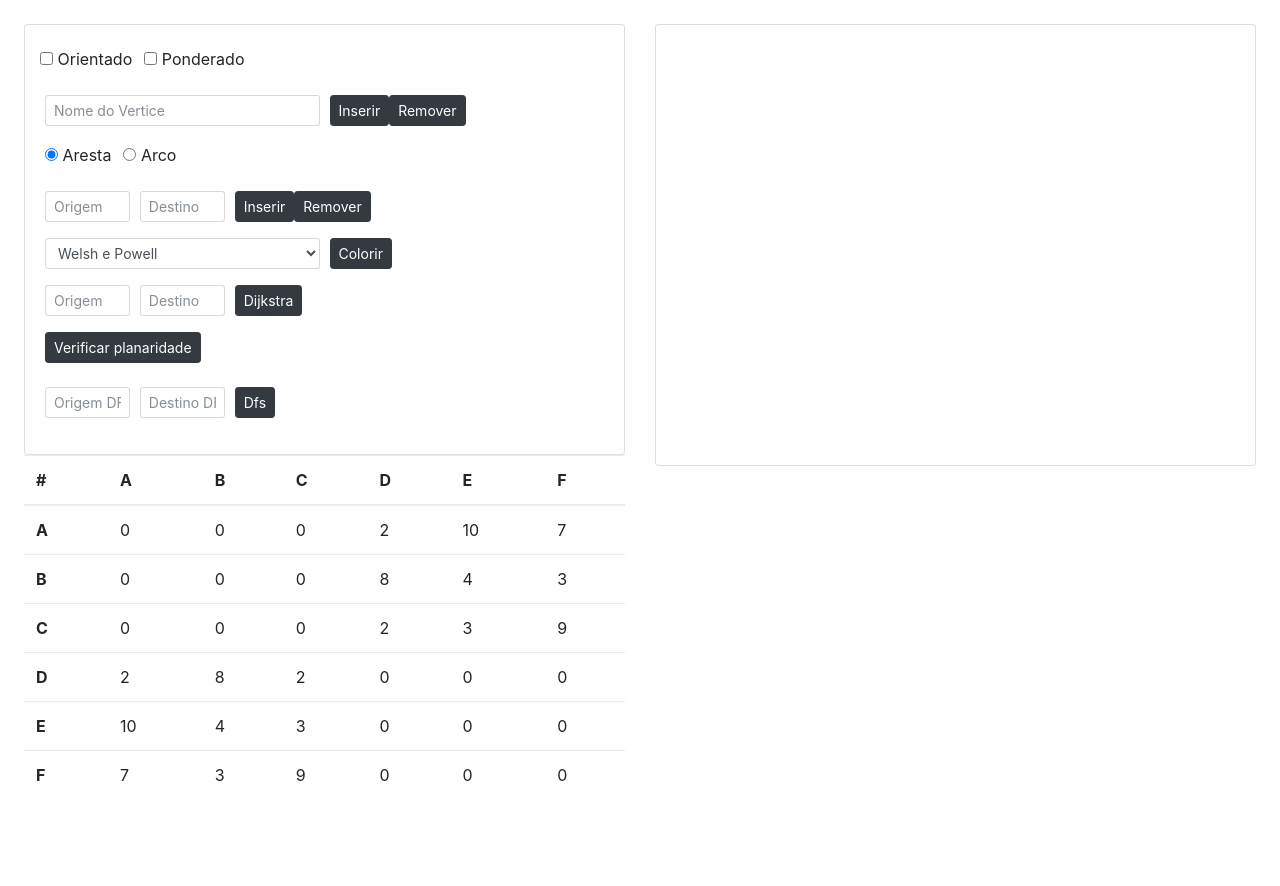
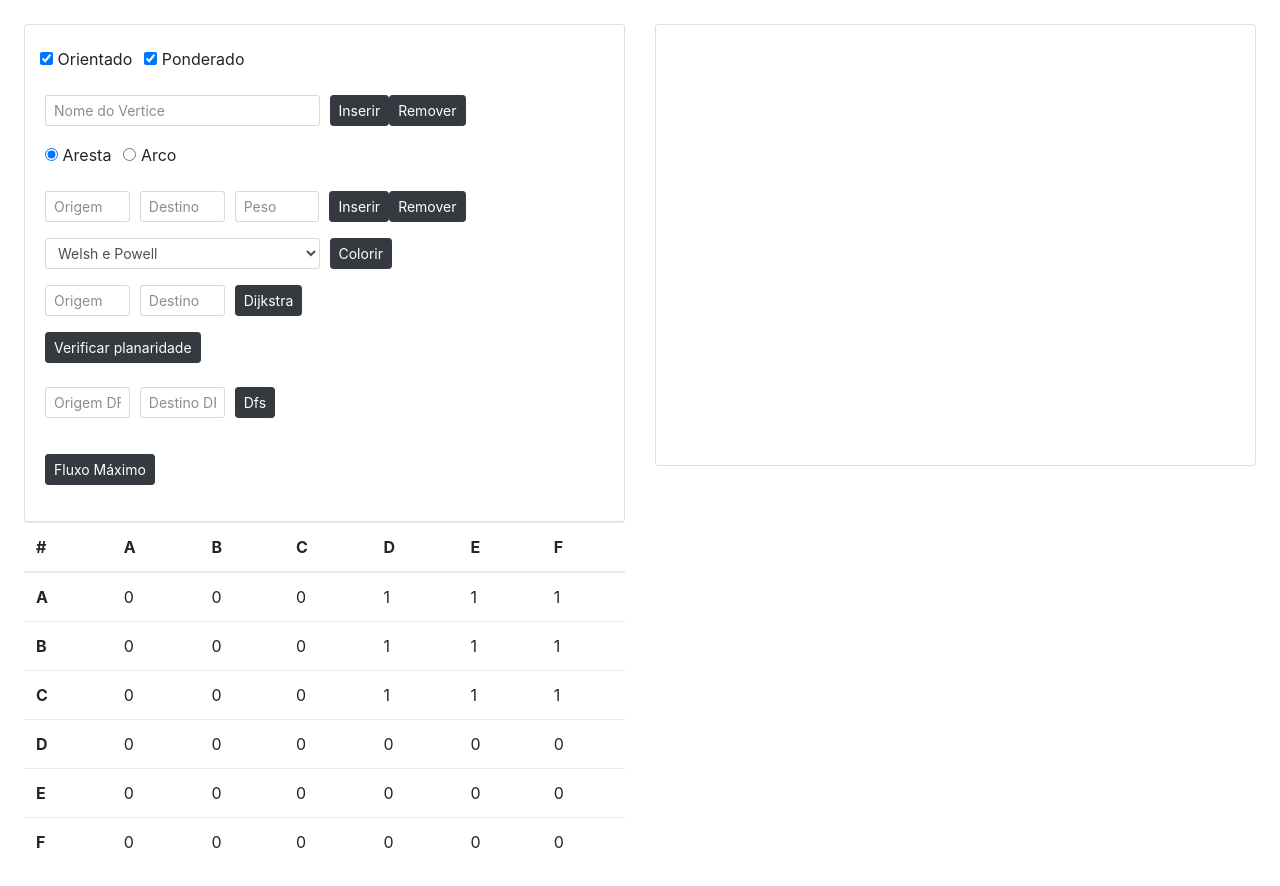
Before and after one commit to CarlinhosSousaJunior/TrabalhoGrafos, an Angular app: page / in a window 1280 px wide. Shown: the top 886 px of the page. Before the commit the page ends 839 px from the top, so only its background shows below. Built offline with nearby package versions, Linux system fonts and the light colour scheme.

Commit message:
DFS no Ford Fukerson OK

```diff
--- a/src/app/app.component.ts
+++ b/src/app/app.component.ts
@@ -22,6 +22,8 @@ export class AppComponent {
 
   constructor() {
      //1
+    this.grafo.isOrientado = true;
+    this.grafo.isPonderado = true;
 
     this.grafo.inserirVertice('A');
     this.grafo.inserirVertice('B');
@@ -188,7 +190,8 @@ export class AppComponent {
   }
 
   public fluxoMax(){
-    this.removerSvg();
+    //se limpar tem que mandar desenhar denovo pq ta dando merda com ele tentando desenhar os pesos das arestas
+    //this.removerSvg();
     let resultado = this.grafo.fordFukerson();
   }
 
--- a/src/app/grafo.ts
+++ b/src/app/grafo.ts
@@ -993,7 +993,8 @@ export class Grafo {
         //Cria a cópia do grafo original.
         let grafoAuxiliar = Object.assign({}, this.matrizAdj);
         let s = 0;
-        let p = this.dfs(verticeOrigem, verticeDestino);
+        let saidaDfs = this.dfs(verticeOrigem, verticeDestino);
+        var p = this.saidaDfsParaArray(saidaDfs);
         if (log)
             console.log(p);
 
@@ -1017,4 +1018,13 @@ export class Grafo {
         }
         console.log(grafoAuxiliar);
     }
+
+    private saidaDfsParaArray(str){
+        //remove o que é desnecessário
+        str = str.replace('Saída: ','');
+        //remove os espaços em branco
+        str = str.replace(/\s/g,'');
+        //retorna os vertices em forma de array
+        return str.split(',');
+    }
 }
```
